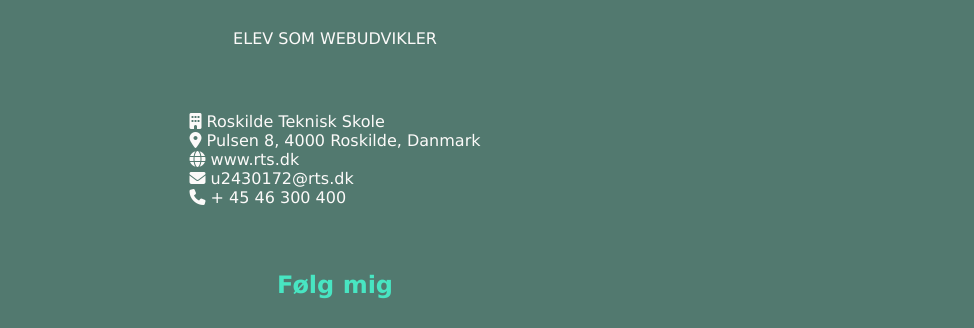
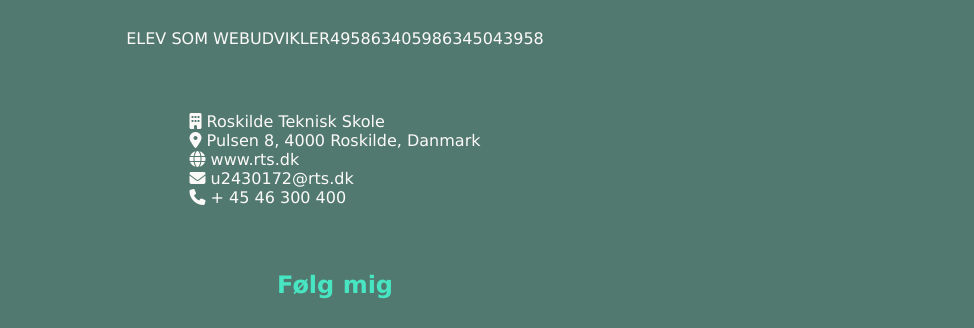
Before and after one commit to Chrille0234/CV-visitkort-og-portfolie, a plain HTML site: page index.html in a window 1280 px wide. Shown: the part 541-869 px from the top of the page, without its empty margins (305-1279 px from the left). Drawn offline with Linux system fonts and the light colour scheme.

Commit message:
tested something

```diff
--- a/index.html
+++ b/index.html
@@ -31,7 +31,7 @@
             <img src="billeder/visitkort.png" class="round-img">
 
             <h1>Christian Madsen</h1>
-            <p>ELEV SOM WEBUDVIKLER</p>
+            <p>ELEV SOM WEBUDVIKLER495863405986345043958</p>
         </header>
         <main>
             <ul>
```
